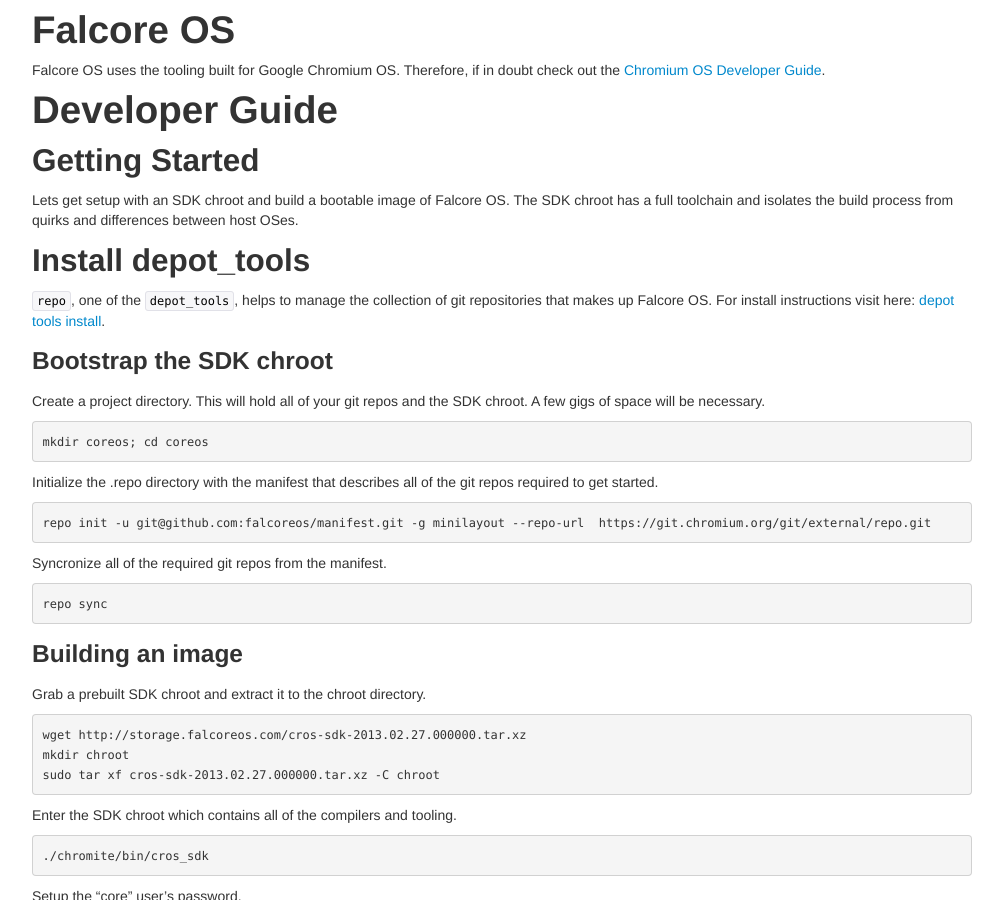
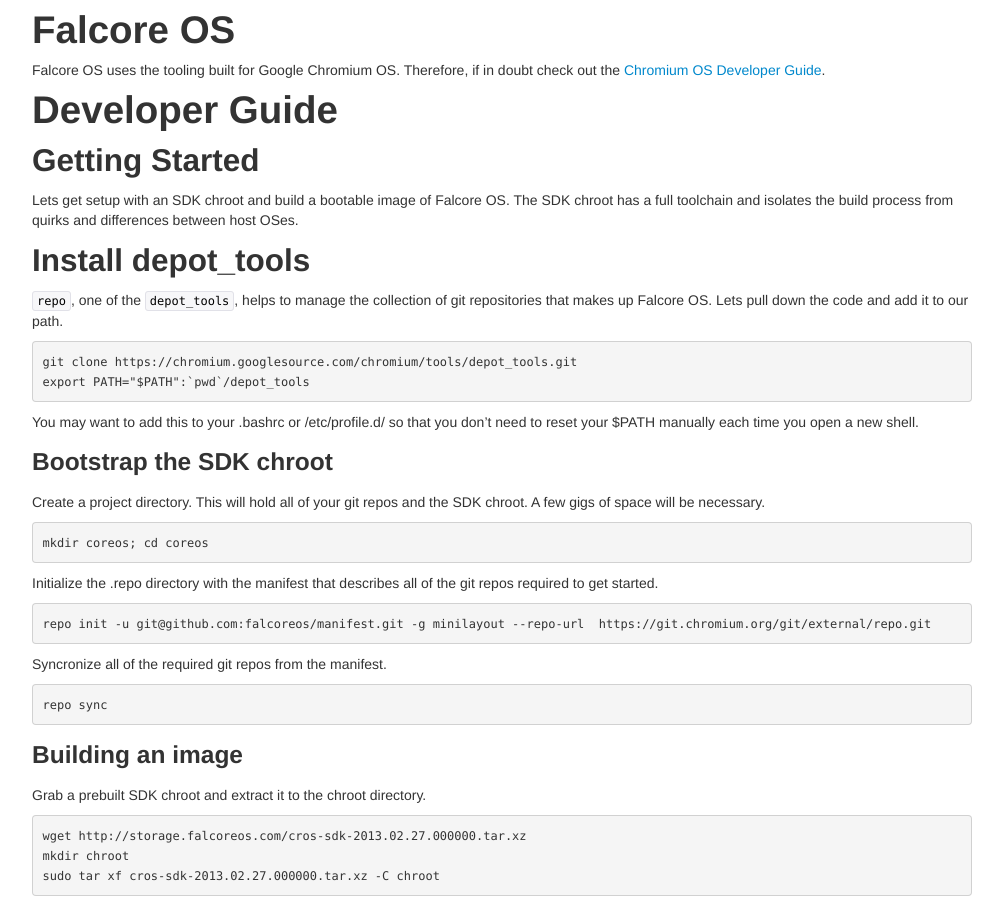
Before and after one commit to RandomStuffs22/coreos.github.com, a Jekyll site: the page built from index.markdown, in a window 1280 px wide and 900 px high. Shown: the whole window, without its empty margins (138-1141 px from the left). Built offline with Jekyll 4.4.1, drawn with Linux system fonts in a browser that asks for light colours; Markdown is read by kramdown in place of the engine named in the settings.

Commit message:
feat(index): import depot_tools instructions

````diff
--- a/index.markdown
+++ b/index.markdown
@@ -21,10 +21,16 @@ from quirks and differences between host OSes.
 ## Install depot_tools
 
 `repo`, one of the `depot_tools`, helps to manage the collection of git
-repositories that makes up Falcore OS. For install instructions visit here:
-[depot tools install][depotinstall].
+repositories that makes up Falcore OS. Lets pull down the code and add
+it to our path.
 
-[depotinstall]: http://dev.chromium.org/developers/how-tos/install-depot-tools
+```
+git clone https://chromium.googlesource.com/chromium/tools/depot_tools.git
+export PATH="$PATH":`pwd`/depot_tools
+```
+
+You may want to add this to your .bashrc or /etc/profile.d/ so that you don’t
+need to reset your $PATH manually each time you open a new shell.
 
 ### Bootstrap the SDK chroot
 
````
